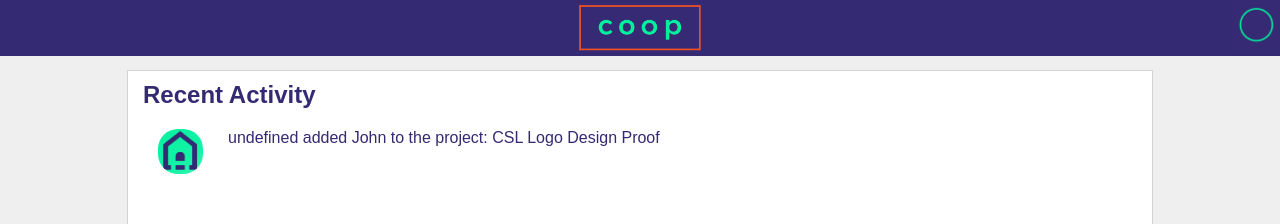
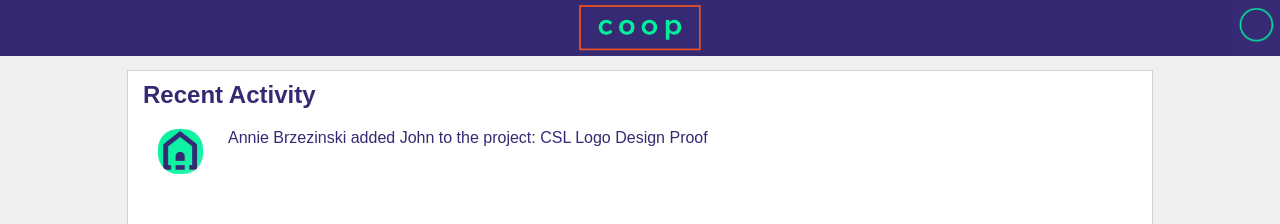
Before and after one commit to nlhowell12/capstone, a React (Create React App) app: page /home in a window 1280 px wide. Shown: the top 224 px of the page. Built offline with nearby package versions, Linux system fonts and the light colour scheme.

Commit message:
fixed an undefined error in Activity

```diff
--- a/src/components/Activity.jsx
+++ b/src/components/Activity.jsx
@@ -6,7 +6,7 @@ class Activity extends Component {
         return (
             <div className='activity'>
                 <img src={require("../capstoneLogo.png")} alt="userPhoto"/>
-                <p>{`${activity.user} ${activity.activity}`}</p>
+                <p>{`${activity.username} ${activity.activity}`}</p>
             </div>
         )
     }
```
